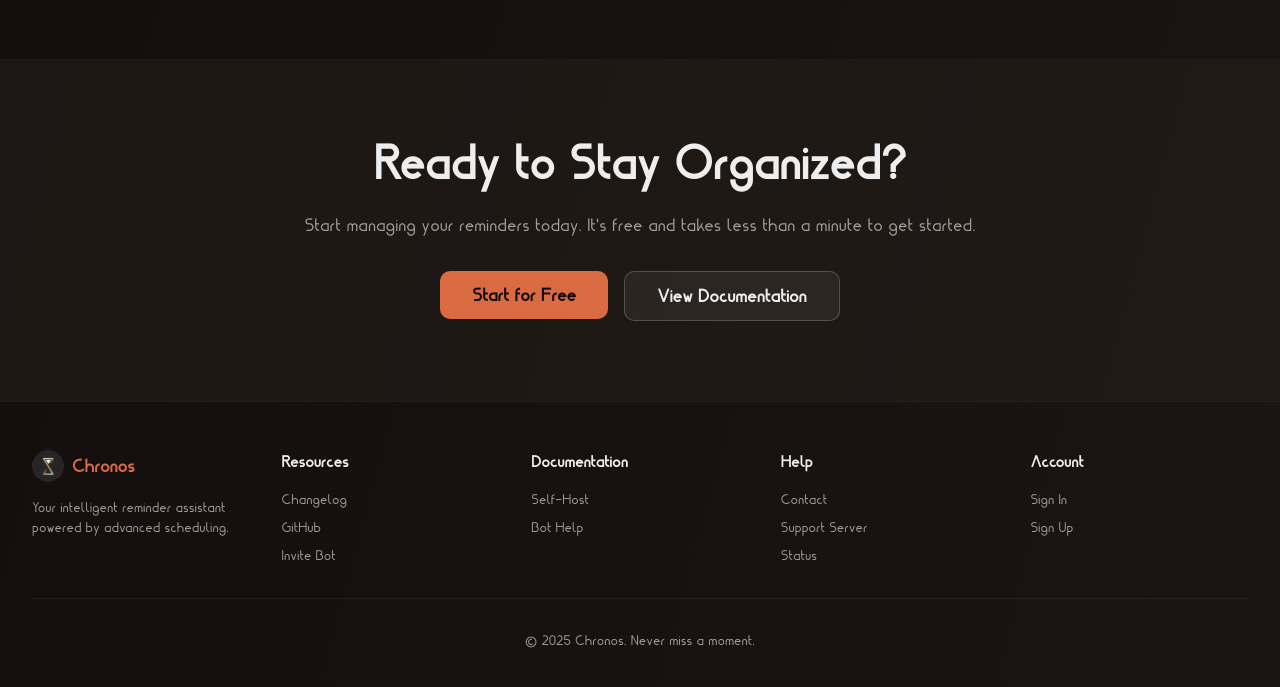
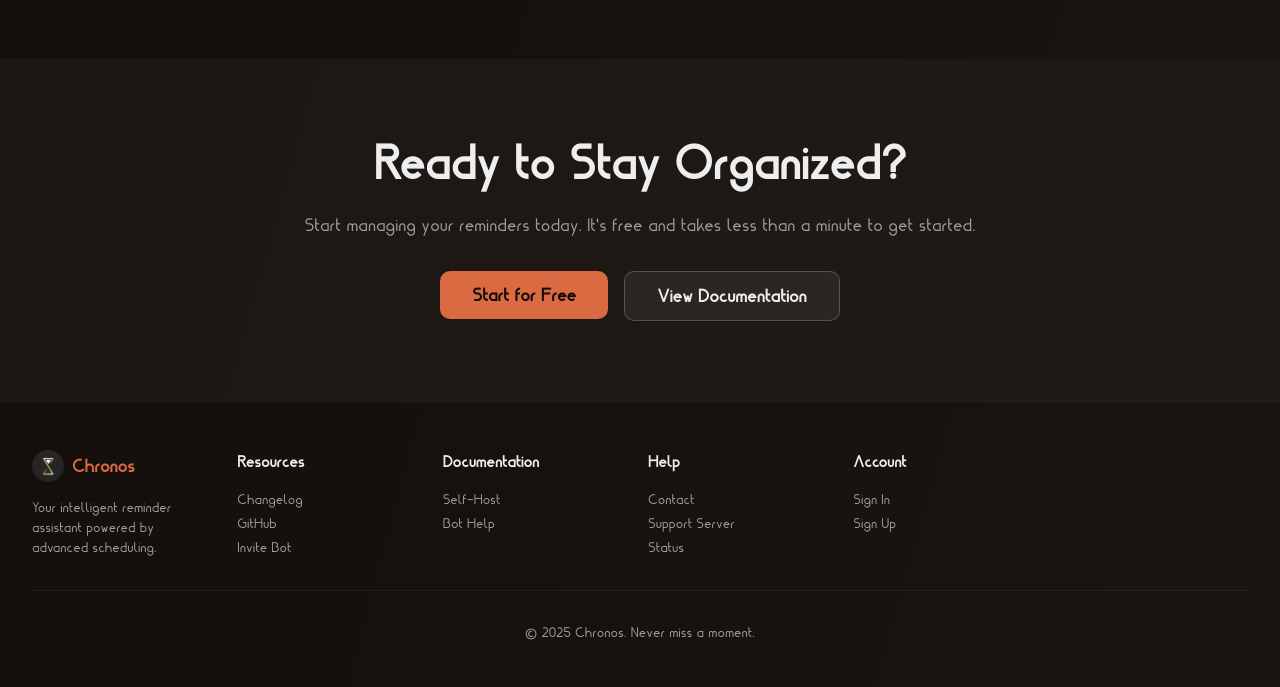
Before and after one commit to Eric-Philippe/Chronos-Reminder, a React (Vite) app in the folder web/: page / in a window 1280 px wide. Shown: the part 4024-4711 px from the top of the page. Built offline with nearby package versions, Linux system fonts and the light colour scheme; no server answers.

Commit message:
Fix footer

```diff
--- a/web/src/components/common/footer.tsx
+++ b/web/src/components/common/footer.tsx
@@ -19,9 +19,9 @@ export function Footer() {
   return (
     <footer className="border-t border-white/5 py-12 px-4 sm:px-6 lg:px-8 bg-background/50">
       <div className="max-w-7xl mx-auto">
-        <div className="grid grid-cols-1 md:grid-cols-2 lg:grid-cols-5 gap-8 mb-8">
+        <div className="grid grid-cols-1 md:grid-cols-6 gap-4 mb-8">
           {/* Logo Section */}
-          <div>
+          <div className="md:col-span-1.5 mr-8">
             <div className="flex items-center gap-2 mb-4">
               <img
                 src="/logo_chronos.png"
@@ -43,7 +43,7 @@ export function Footer() {
               <h4 className="font-semibold text-foreground mb-4">
                 {t(`header.${group.label}`)}
               </h4>
-              <ul className="space-y-2 text-sm text-muted-foreground">
+              <ul className="space-y-1 text-sm text-muted-foreground">
                 {group.items.map((item) => (
                   <li key={item.path}>
                     <button
@@ -64,7 +64,7 @@ export function Footer() {
               <h4 className="font-semibold text-foreground mb-4">
                 {t("header.account") || "Account"}
               </h4>
-              <ul className="space-y-2 text-sm text-muted-foreground">
+              <ul className="space-y-1 text-sm text-muted-foreground">
                 <li>
                   <button
                     onClick={() => navigate(`${ROUTES.LOGIN.path}?mode=login`)}
```
